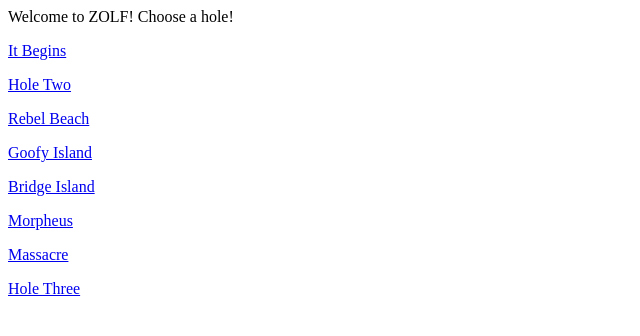
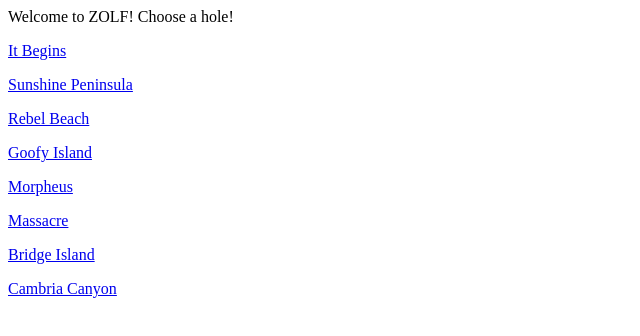
Before and after one commit to ChrisMondok/golf-sack, a plain HTML site: page index.html in a window 1280 px wide. Shown: the whole page, without its empty margins (0-640 px from the left). Drawn offline with Linux system fonts and the light colour scheme.

Commit message:
Rename some of the levels

```diff
--- a/index.html
+++ b/index.html
@@ -8,12 +8,12 @@
 		<!-- <p><a href="levelEditor.html">Level Editor</a></p> -->
 		<!-- <p><a href="levelMadeWithLevelEditor.html">Level Made With Level Editor</a></p> -->
 		<p><a href="itBegins.html">It Begins</a></p>
-		<p><a href="holeTwo.html">Hole Two</a></p>
+		<p><a href="holeTwo.html">Sunshine Peninsula</a></p>
 		<p><a href="rebelBeach.html">Rebel Beach</a></p>
 		<p><a href="goofyIsland.html">Goofy Island</a></p>
-		<p><a href="bridgeIsland.html">Bridge Island</a></p>
 		<p><a href="morpheus.html">Morpheus</a></p>
 		<p><a href="massacre.html">Massacre</a></p>
-		<p><a href="holeThree.html">Hole Three</a></p>
+		<p><a href="bridgeIsland.html">Bridge Island</a></p>
+		<p><a href="holeThree.html">Cambria Canyon</a></p>
 	</body>
 </html>
```
Also changed, not shown: holeThree.html (+1 -1 lines), holeTwo.html (+2 -3 lines), itBegins.html (+1 -1 lines).
